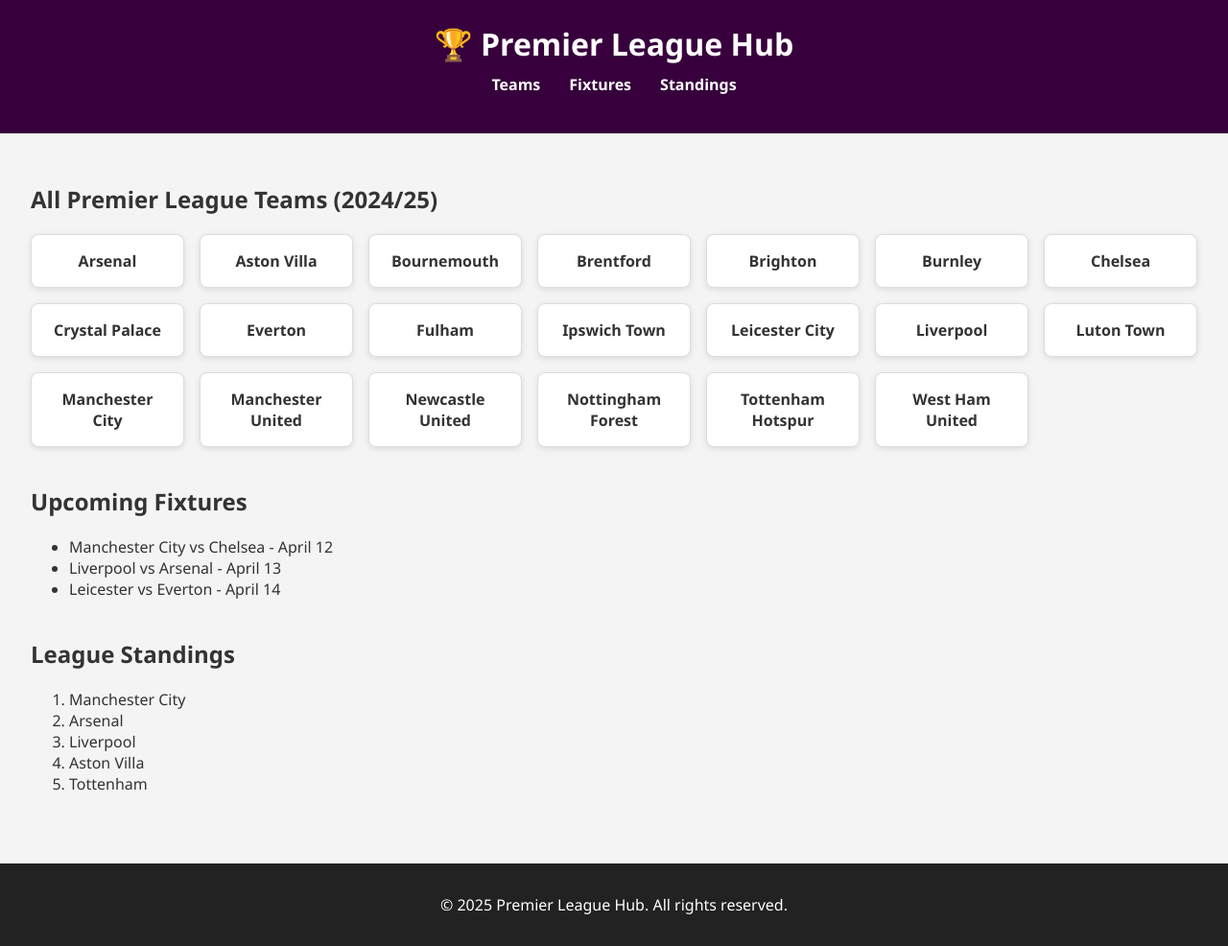
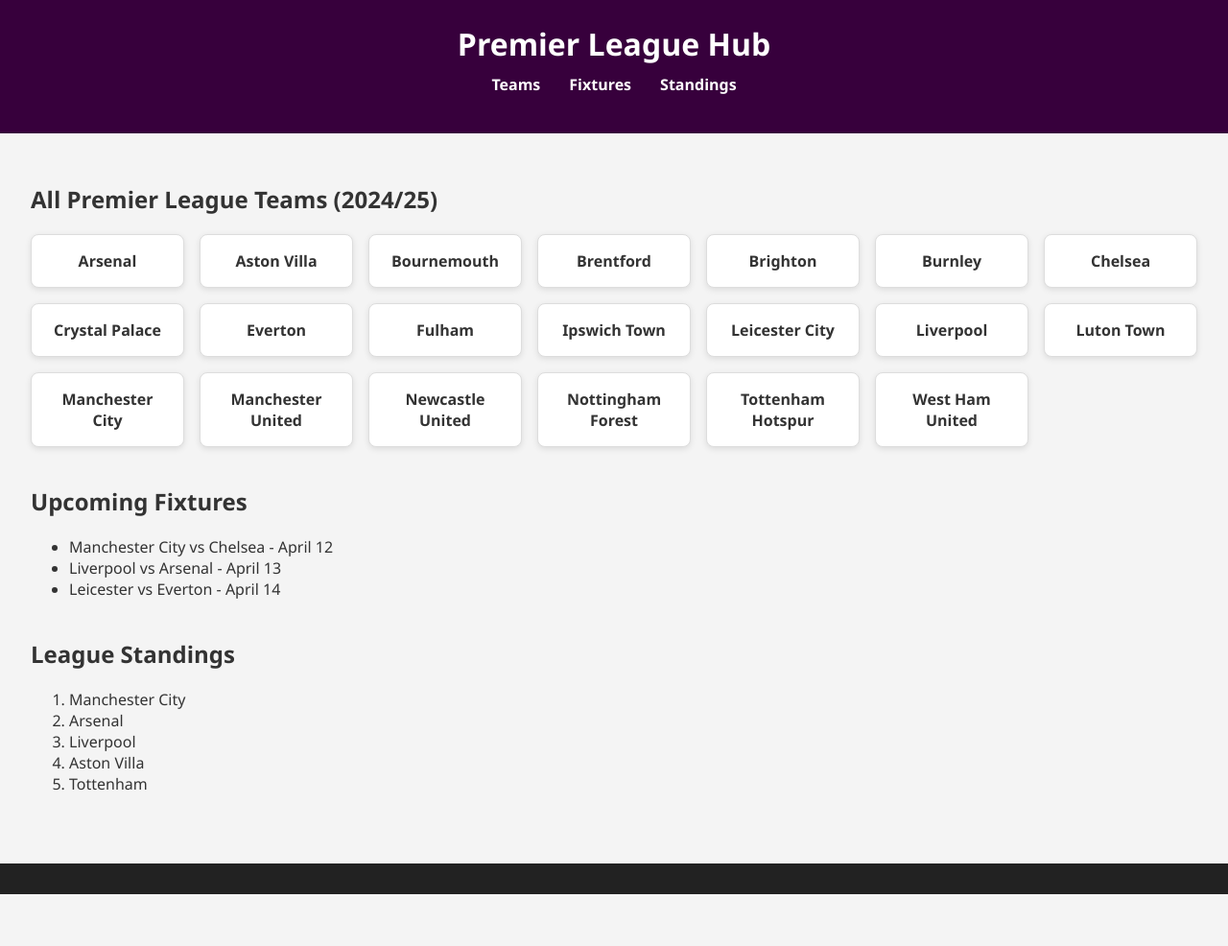
Before and after one commit to carl2001-bot/premium-league-table, a plain HTML site: page index.html in a window 1280 px wide. Shown: the whole page at 96% size. After the commit the page ends 932 px from the top, so only its background shows below. Drawn offline with Linux system fonts and the light colour scheme.

Commit message:
Update index.html

```diff
--- a/index.html
+++ b/index.html
@@ -8,7 +8,7 @@
 </head>
 <body>
   <header>
-    <h1>🏆 Premier League Hub</h1>
+    <h1>Premier League Hub</h1>
     <nav>
       <ul>
         <li><a href="#teams">Teams</a></li>
@@ -67,7 +67,7 @@
   </main>
 
   <footer>
-    <p>&copy; 2025 Premier League Hub. All rights reserved.</p>
+
   </footer>
 </body>
 </html>
```
